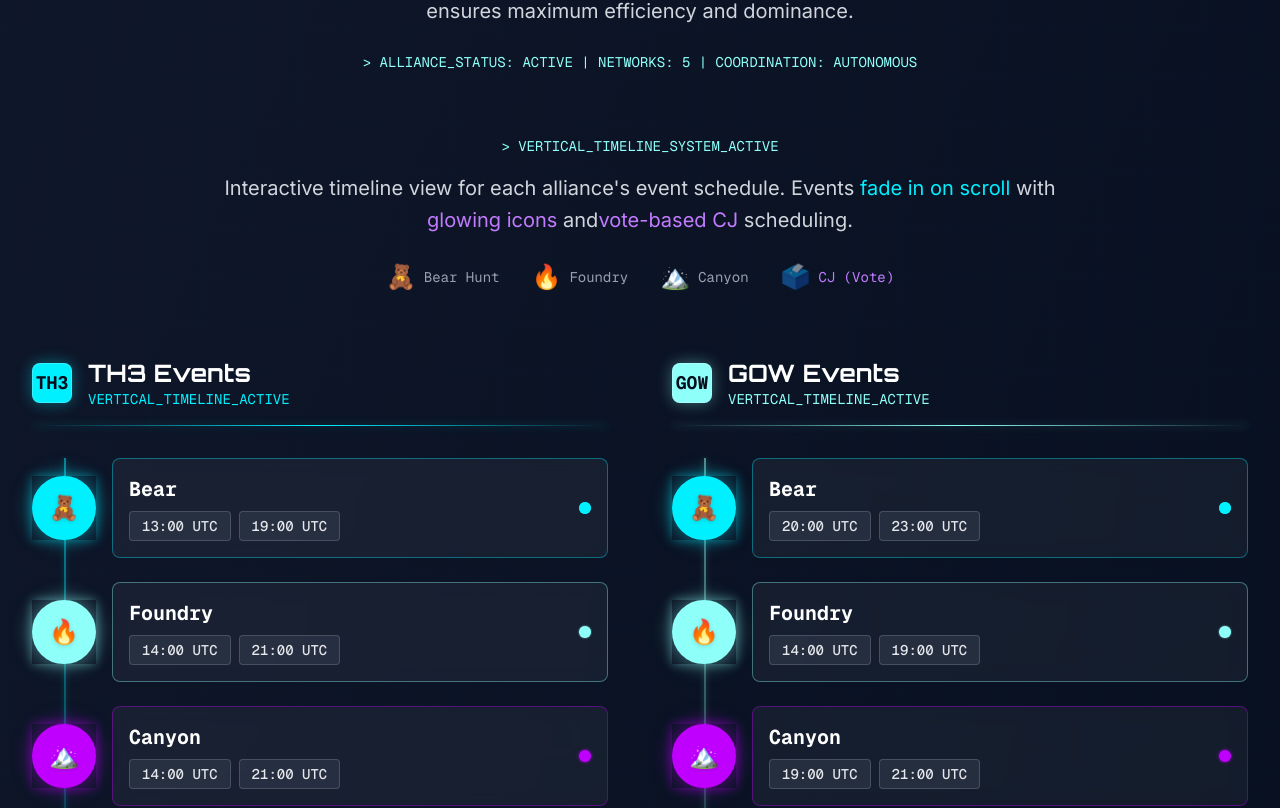
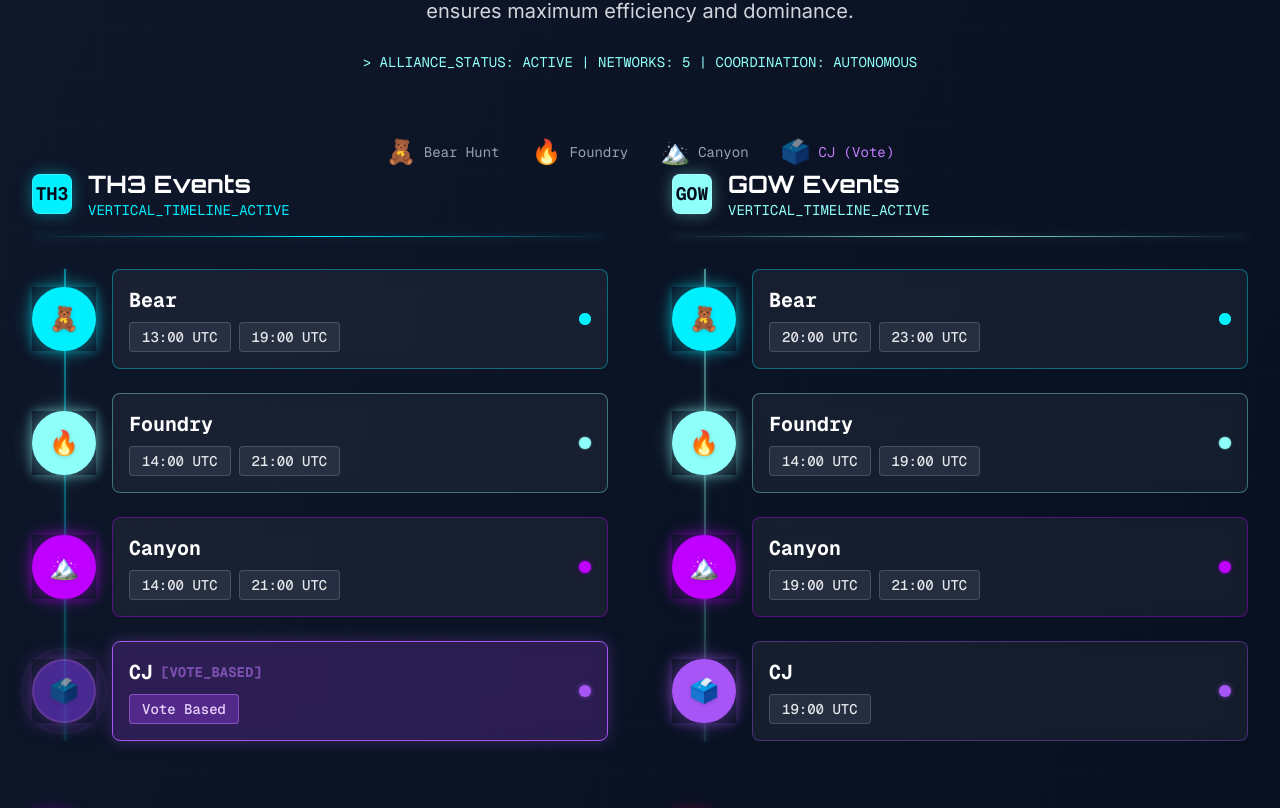
Before and after one commit to server1676/server-1676, a Next.js app: page / in a window 1280 px wide. Shown: the part 2420-3228 px from the top of the page. Built offline with nearby package versions, Linux system fonts and the light colour scheme.

Commit message:
remove unwanted content

```diff
--- a/src/components/Events.tsx
+++ b/src/components/Events.tsx
@@ -45,17 +45,6 @@ const Events = () => {
           </div>
         </motion.div>
 
-        {/* Section Header */}
-        <div className="text-center mb-16">
-          <div className="text-[#8efff9] font-mono text-sm mb-4">
-            &gt; VERTICAL_TIMELINE_SYSTEM_ACTIVE
-          </div>
-          <p className="text-xl text-gray-300 max-w-4xl mx-auto leading-relaxed">
-            Interactive timeline view for each alliance&apos;s event schedule.
-            Events <span className="text-[#00f0ff]">fade in on scroll</span> with
-            <span className="text-purple-400"> glowing icons</span> and
-            <span className="text-purple-400">vote-based CJ</span> scheduling.
-          </p>
         <div className="mt-6 flex justify-center space-x-8 text-sm font-mono text-gray-400">
           <div className="flex items-center space-x-2">
             <span className="text-2xl">🧸</span>
@@ -72,7 +61,6 @@ const Events = () => {
           <div className="flex items-center space-x-2">
             <span className="text-2xl animate-pulse">🗳️</span>
             <span className="text-purple-400">CJ (Vote)</span>
-            </div>
           </div>
         </div>
 
```
Lines whose indentation alone changed are shown as unchanged.
